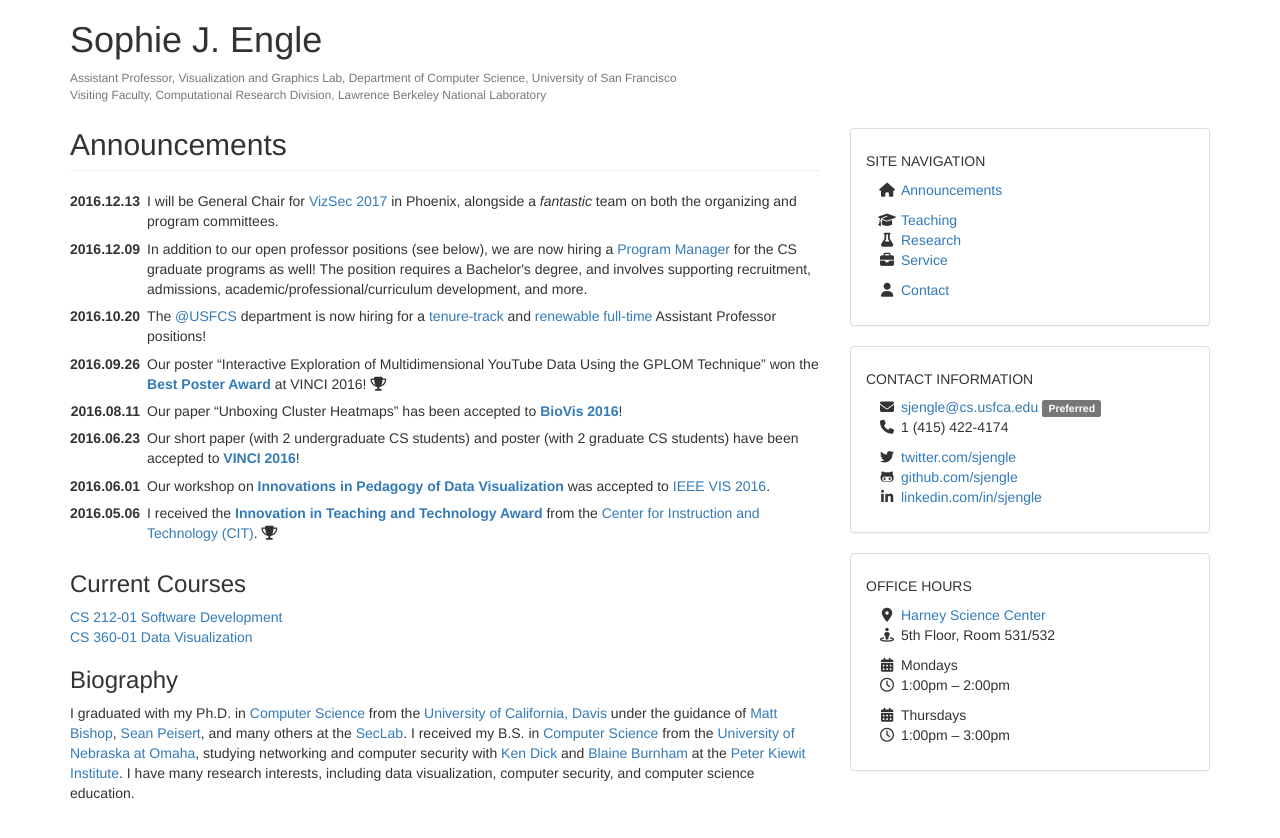
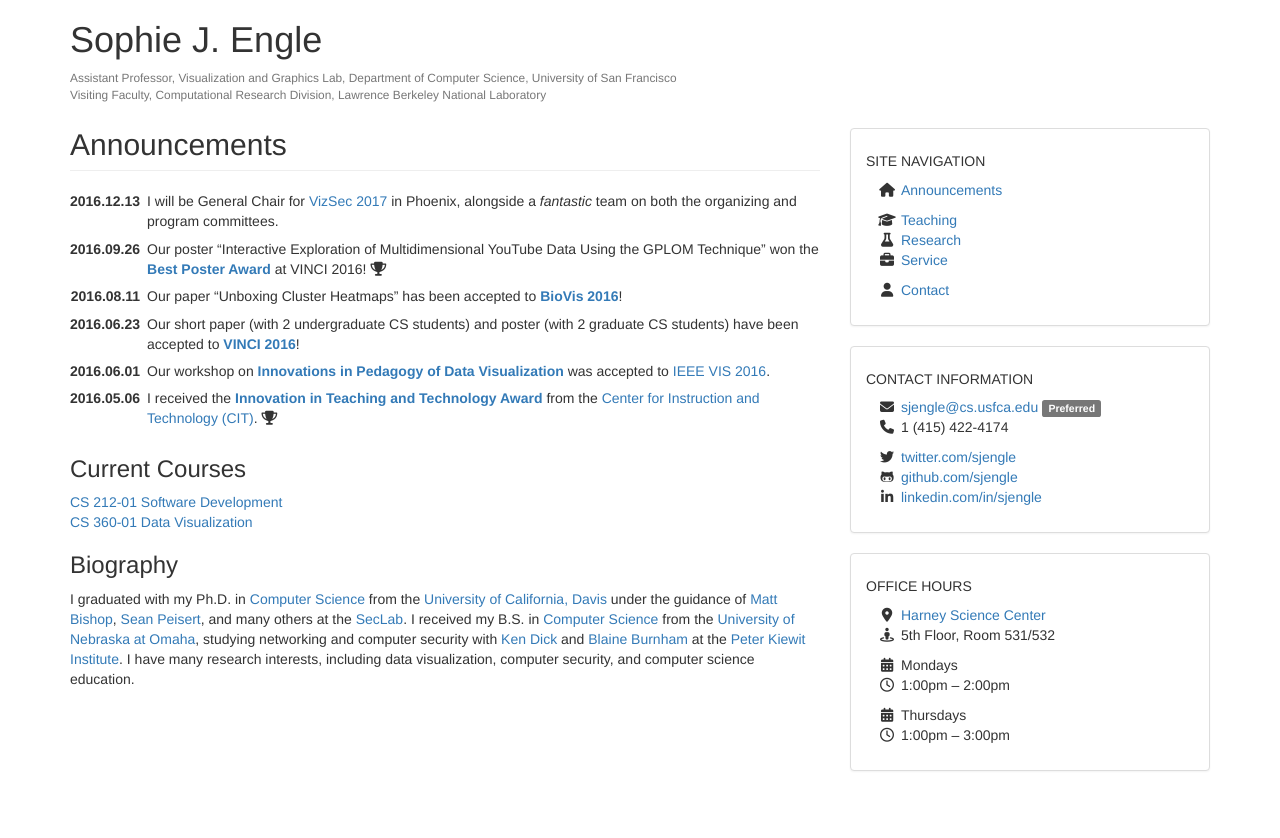
Before and after one commit to sjengle/sjengle.github.io, a Jekyll site: the page built from index.html, in a window 1280 px wide. Shown: the top 838 px of the page. Built offline with Jekyll 4.4.1, drawn with Linux system fonts in a browser that asks for light colours; nearby versions of some CDN libraries.

Commit message:
Trimming announcements.

```diff
--- a/index.html
+++ b/index.html
@@ -9,15 +9,6 @@ title: Announcements
     <tr>
       <th>2016.12.13</th>
       <td>I will be General Chair for <a href="http://vizsec.org/">VizSec 2017</a> in Phoenix, alongside a <em>fantastic</em> team on both the organizing and program committees.</td>
-    </tr>
-    <tr>
-      <th>2016.12.09</th>
-      <td>In addition to our open professor positions (see below), we are now hiring a <a href="https://www.usfjobs.com/postings/11711">Program Manager</a> for the CS graduate programs as well! The position requires a Bachelor's degree, and involves supporting recruitment, admissions, academic/professional/curriculum development, and more.</td>
-    </tr>
-
-    <tr>
-      <th>2016.10.20</th>
-      <td>The <a href="https://twitter.com/usfcs">@USFCS</a> department is now hiring for a <a href="https://www.usfjobs.com/postings/11490">tenure-track</a> and <a href="https://www.usfjobs.com/postings/11491">renewable full-time</a> Assistant Professor positions!</td>
     </tr>
 
     <tr>
@@ -45,10 +36,6 @@ title: Announcements
       <td>I received the <strong><a href="https://myusf.usfca.edu/its/cit/awards-for-innovation/recipients">Innovation in Teaching and Technology Award</a></strong> from the <a href="https://myusf.usfca.edu/its/cit">Center for Instruction and Technology (CIT)</a>. <i class="fa fa-trophy"></i>
     </tr>
 
-    <!--<tr>
-      <th>2016.02.07</th>
-      <td>Our lineup for the Spring 2016 <strong><a href="http://vgl.cs.usfca.edu/events/">Data Visualization Speaker Series</a></strong> is up!
-    </tr>//-->
   </tbody>
 </table>
 
```
